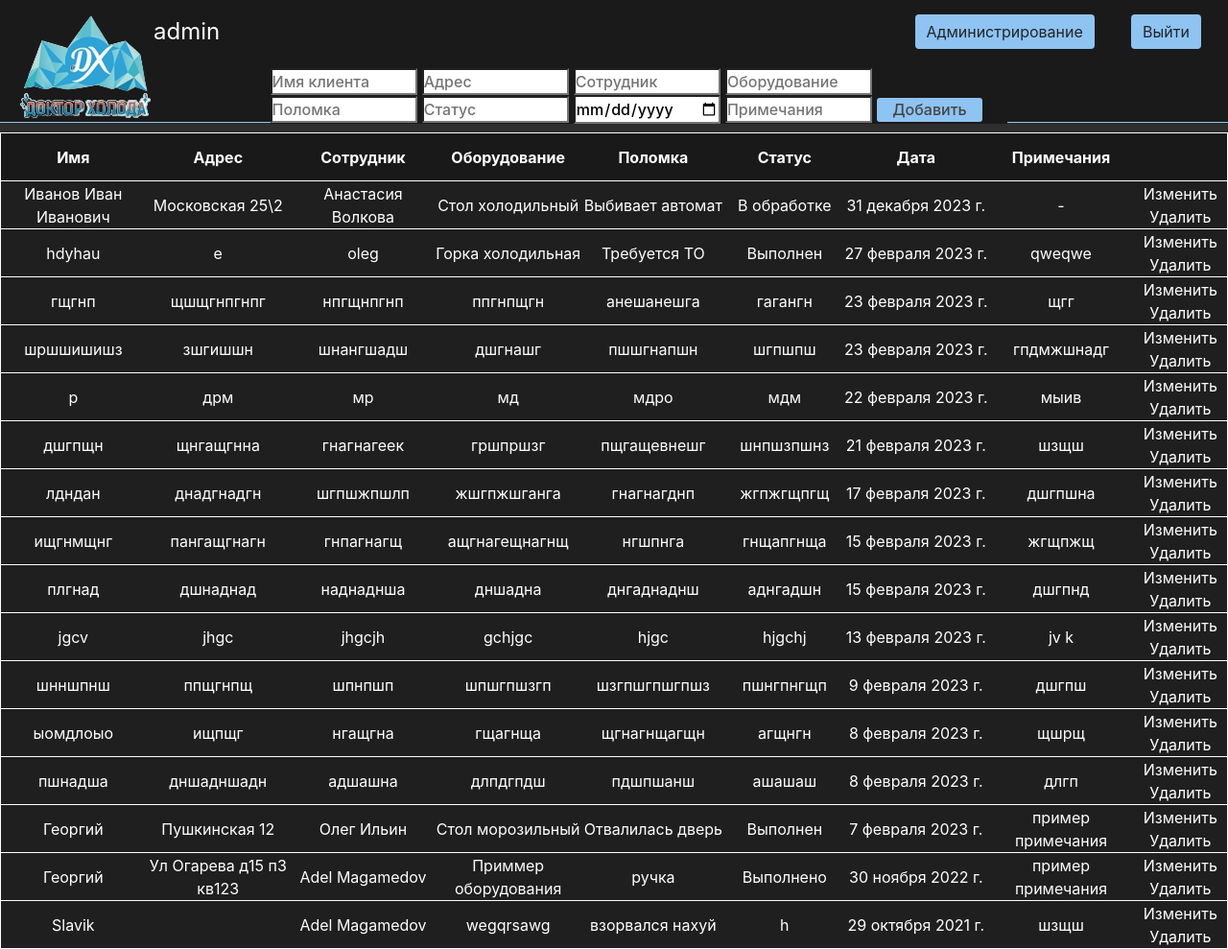
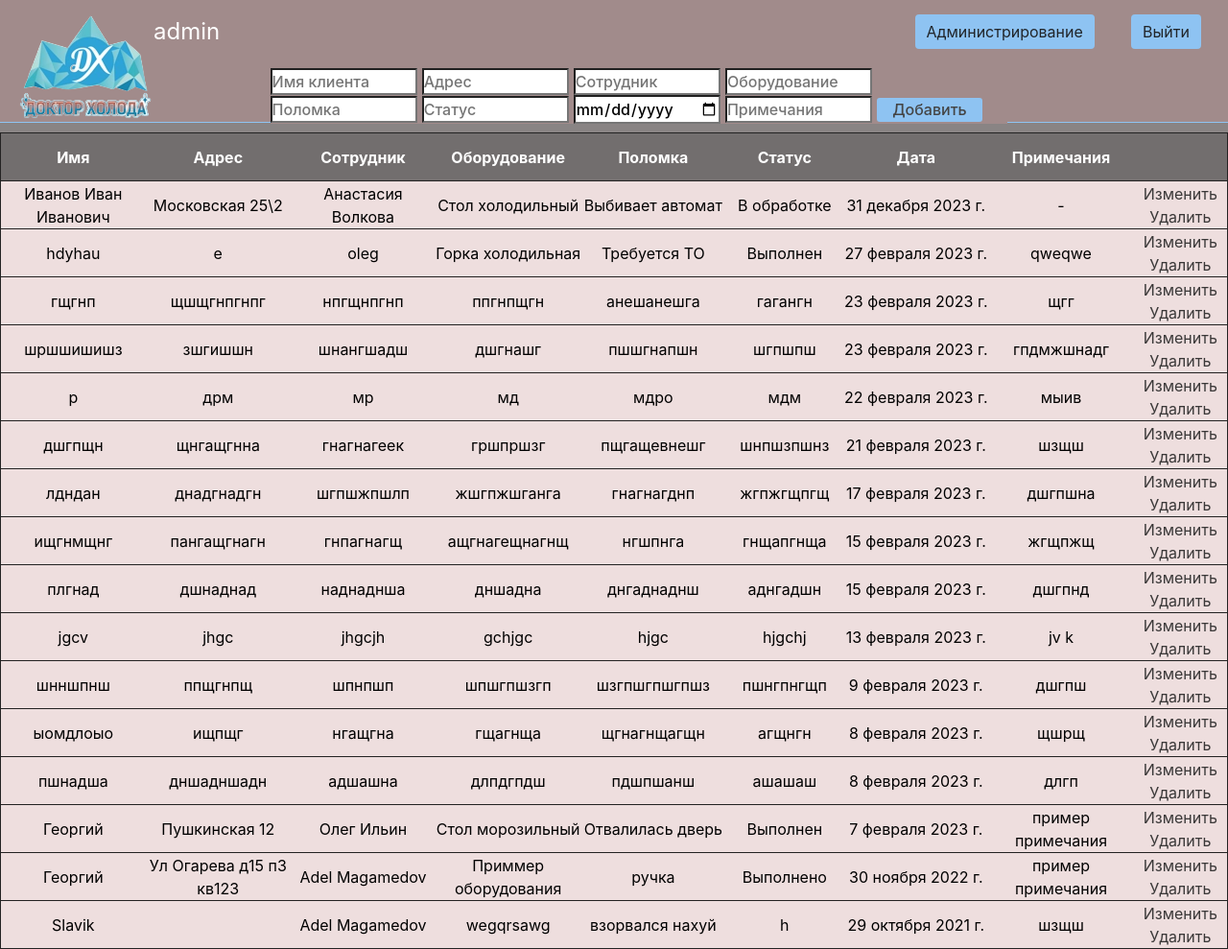
Before and after one commit to InfiniteSpring/project, a Django app: page / in a window 1280 px wide. Shown: the whole page at 96% size. Run offline with Django 4.2, Linux system fonts and the light colour scheme; a user stored in the database is signed in; data comes from the database, SQL or seed files in the repository; both versions use the stored data as it was after the commit; some libraries are stand-ins or nearby versions.

Commit message:
new_colors

```diff
--- a/drholod/core/static/core/css/hstyle.css
+++ b/drholod/core/static/core/css/hstyle.css
@@ -3,7 +3,7 @@
   padding: 0;
 }
 body {
-  background: #2e2e2e;
+  background: #898484;
 }
 main {
   float: top;
@@ -13,11 +13,11 @@ aside {
   position: fixed;
   border-bottom: 1px solid rgb(142, 195, 242);
   float: left;
-  background: #1b1a1a;
+  background: #a18b8b;
   width: 100vw;
   padding-bottom: 0.5%;
   height: 16vh;
-  color: #fff;
+  color: black;
 }
 .page-logo {
   margin-top: 15px;
@@ -38,7 +38,7 @@ aside ul li {
   margin-left: 40px;
   margin-bottom: 10px;
   display: block;
-  color: #fff;
+  color: #3a4554;
   transition: transform 0.14s ease;
 }
 aside ul li:hover,
@@ -65,11 +65,11 @@ main .table-form {
   width: 100%;
 }
 .alert {
-  background: #201f1f;
-  border-top: 1px solid #fff;
-  border-color: #fff;
+  background: #eedede;
+  border-top: 1px solid #4e4a4a;
+  border-color: #232222;
   border-width: 1px;
-  color: #fff;
+  color: #000000;
   height: 50px;
 }
 .thead {
@@ -91,7 +91,7 @@ main .table-form {
 .redacte,
 .redactd {
   display: block;
-  color: #fff;
+  color: #3a3838;
   transition: transform 0.14s ease;
   text-decoration: dashed;
 }
@@ -125,7 +125,7 @@ td {
   z-index: 3;
   margin-top: 20px;
   position: fixed;
-  background: #1b1a1a;
+  background: #a18b8b;
   width: 60vw;
   margin-left: 22vw;
   float: top;
@@ -185,7 +185,7 @@ td {
 }
 */
 th {
-  background: rgb(25, 25, 25);
+  background: rgb(114, 110, 110);
   color: #fff;
 }
 .spisok {
```
Also changed, not shown: drholod/db.sqlite3.
